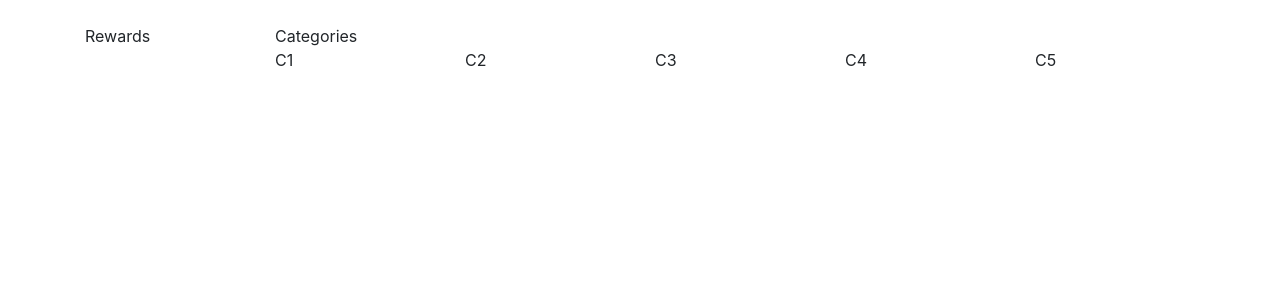
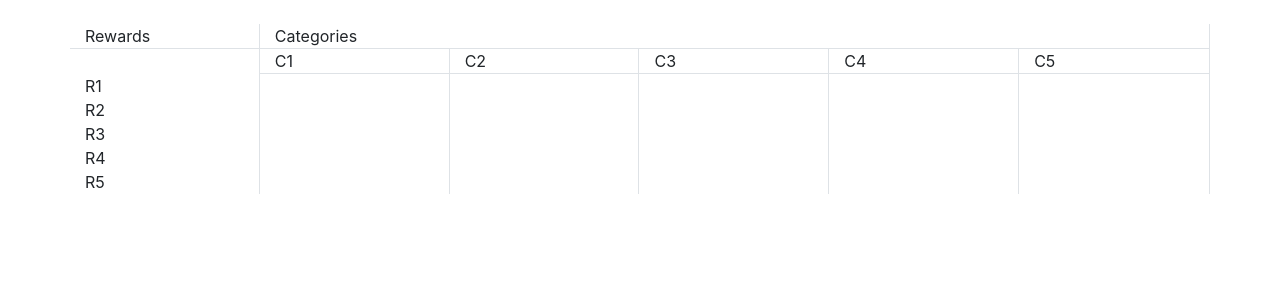
Before and after one commit to kqarlos/miles-rewards, a React (Create React App) app in the folder client/: page / in a window 1280 px wide. Shown: the top 300 px of the page. Built offline with nearby package versions, Linux system fonts and the light colour scheme.

Commit message:
Creates rewardrow component

```diff
--- a/client/src/components/Container.js
+++ b/client/src/components/Container.js
@@ -4,7 +4,7 @@ function Container(props) {
 
     return (
 
-        <div className="container my-4">
+        <div className="container my-4 border-right">
             {props.children}
         </div>
     );
--- /dev/null
+++ b/client/src/components/RewardRow.js
@@ -0,0 +1,32 @@
+import React from 'react';
+
+function RewardRow(props) {
+
+    return (
+
+        <div className="row">
+        <div className="col-2 border-right">
+            {props.reward}
+        </div>
+        <div className="col-2 border-right">
+
+        </div>
+        <div className="col-2 border-right">
+
+        </div>
+        <div className="col-2 border-right">
+
+        </div>
+        <div className="col-2 border-right">
+
+        </div>
+        <div className="col-2">
+
+        </div>
+    </div>
+
+    );
+
+}
+
+export default RewardRow;
--- a/client/src/pages/Homepage.js
+++ b/client/src/pages/Homepage.js
@@ -1,5 +1,7 @@
 import React, { useEffect } from 'react';
 import Container from '../components/Container'
+import RewardRow from '../components/RewardRow'
+
 
 function Homepage() {
 
@@ -12,34 +14,45 @@ function Homepage() {
         <Container>
 
             <div className="row">
-                <div className="col-2">
+                <div className="col-2 border-bottom border-right">
                     Rewards
                 </div>
-                <div className="col-10">
+                <div className="col-10 border-bottom">
                     Categories
                 </div>
             </div>
 
-            <div className="row">
-                <div className="col-2">
+            <div className="row ">
+                <div className="col-2 border-right">
 
                 </div>
-                <div className="col-2">
+                <div className="col-2 border-bottom border-right">
                     C1
                 </div>
-                <div className="col-2">
+                <div className="col-2 border-bottom border-right">
                     C2
                 </div>
-                <div className="col-2">
+                <div className="col-2 border-bottom border-right">
                     C3
                 </div>
-                <div className="col-2">
+                <div className="col-2 border-bottom border-right">
                     C4
                 </div>
-                <div className="col-2">
+                <div className="col-2 border-bottom">
                     C5
                 </div>
             </div>
+
+            <RewardRow reward="R1" />
+
+            <RewardRow reward="R2" />
+
+            <RewardRow reward="R3" />
+
+            <RewardRow reward="R4" />
+
+            <RewardRow reward="R5" />
+
 
         </Container>
     );
```
Lines whose indentation alone changed are shown as unchanged.
